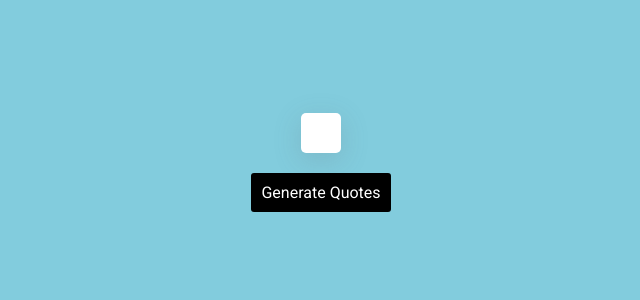
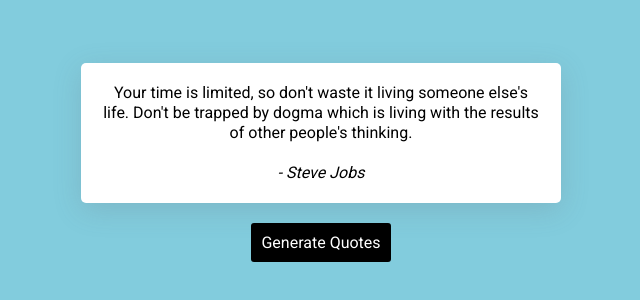
Before and after one commit to uttampatra21/Random-Quotes, a plain HTML site: page index.html in a window 1280 px wide. Shown: the part 238-538 px from the top of the page, without its empty margins (319-959 px from the left). Drawn offline with Linux system fonts and the light colour scheme; a web font is replaced by a local one.

Commit message:
PAge donr

```diff
--- a/app.js
+++ b/app.js
@@ -6,6 +6,7 @@ const quotes = {
     "- mark" : "If you look at what you have in life, you'll always have more. If you look at what you don't have in life, you'll never have enough. -Oprah Winfrey",
     "- Robbert" : "If you set your goals ridiculously high and it's a failure, you will fail above everyone else's success. -James Cameron",
     "- Hasan" : "Life is what happens when you're busy making other plans. -John Lennon",
+    "- Gareeb" : "Tum gareeb ho",
 }
 const button = document.querySelector("button").addEventListener("click", () =>{
     let authors = Object.keys(quotes);
--- a/index.html
+++ b/index.html
@@ -9,6 +9,8 @@
 </head>
 <body>
     <div class="container">
+        <P class="qoute">Your time is limited, so don't waste it living someone else's life. Don't be trapped by dogma which is living with the results of other people's thinking.</P>
+        <em class="author">- Steve Jobs</em>
     </div>
     <div class="next">
         <button  id="button">Generate Quotes</button>
```
